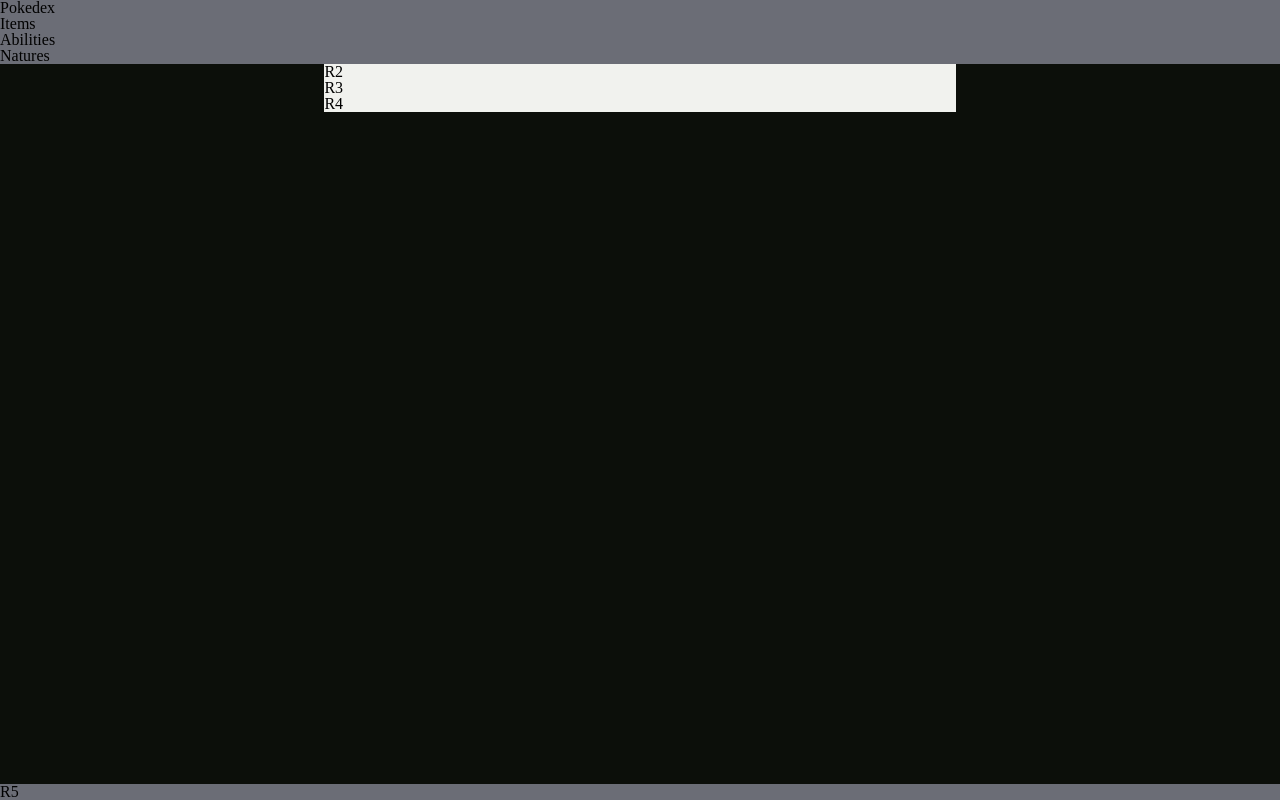
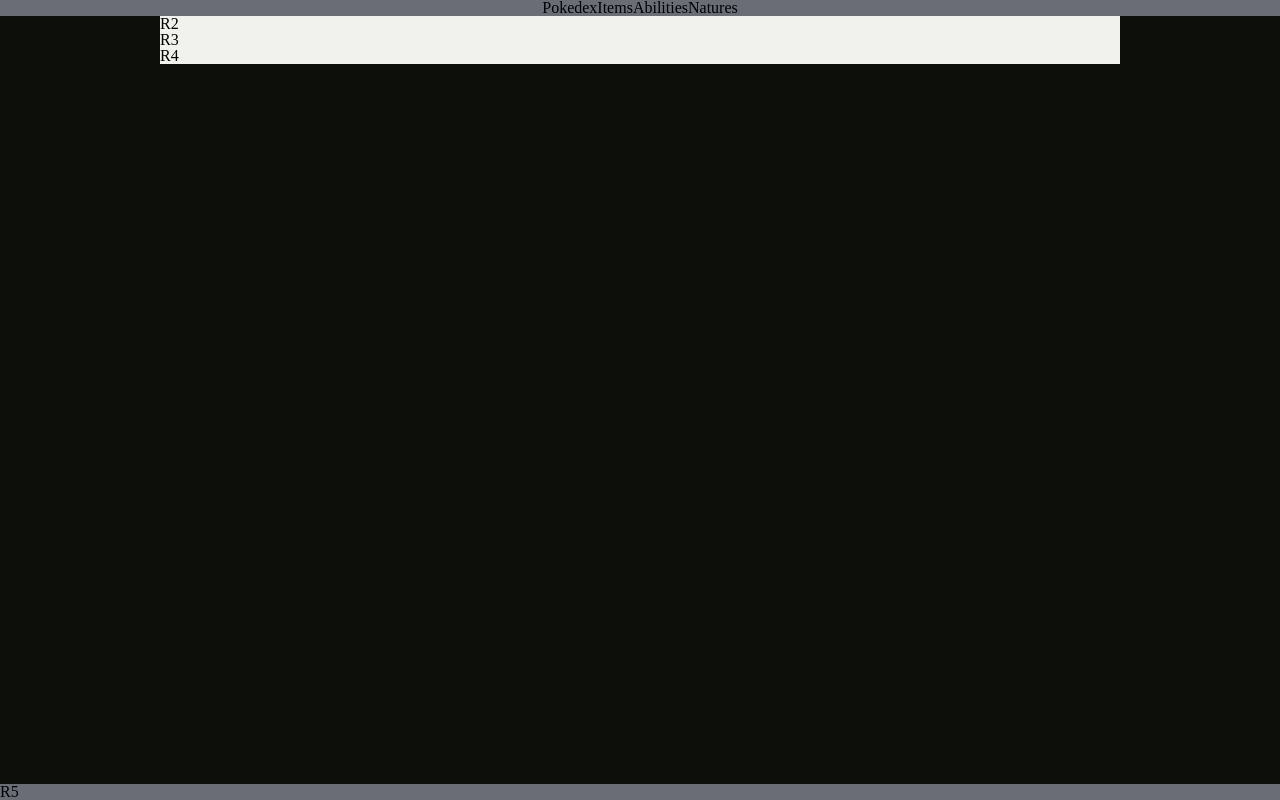
Before and after one commit to LightFromAStone/RebornDB, a website: page client/index.html in a window 1280 px wide. Drawn offline with Linux system fonts and the light colour scheme.

Commit message:
style changes

```diff
--- a/client/index.html
+++ b/client/index.html
@@ -12,7 +12,7 @@
    <div class="grid-container">
       <header class="grid-row-1">
          <nav>
-            <ul>
+            <ul class="nav-list">
                <li>Pokedex</li>
                <li>Items</li>
                <li>Abilities</li>
--- a/client/styles.css
+++ b/client/styles.css
@@ -2,9 +2,14 @@ body {
    background-color: #0C0F0A;
 }
 
+.nav-list {
+   display: flex;
+   justify-content: center;
+}
+
 .grid-container {
    display: grid;
-   grid-template-columns: [col1-start] auto [col2-start] auto [col3-start] auto [col4-start] auto;
+   grid-template-columns: [col1-start] auto [col2-start] 37.5% [col3-start] 37.5% [col4-start] auto;
    grid-template-rows: [row1-start] auto [row2-start] auto [row3-start] auto [row4-start] auto [row4-start] auto;
 }
 
@@ -23,6 +28,7 @@ body {
 .grid-row-3 {
    grid-column: 2 / span 2;
    grid-row: row3-start / row4-start;
+   max-width: 1200px;
    background-color: #F1F2EE;
 
 }
```
